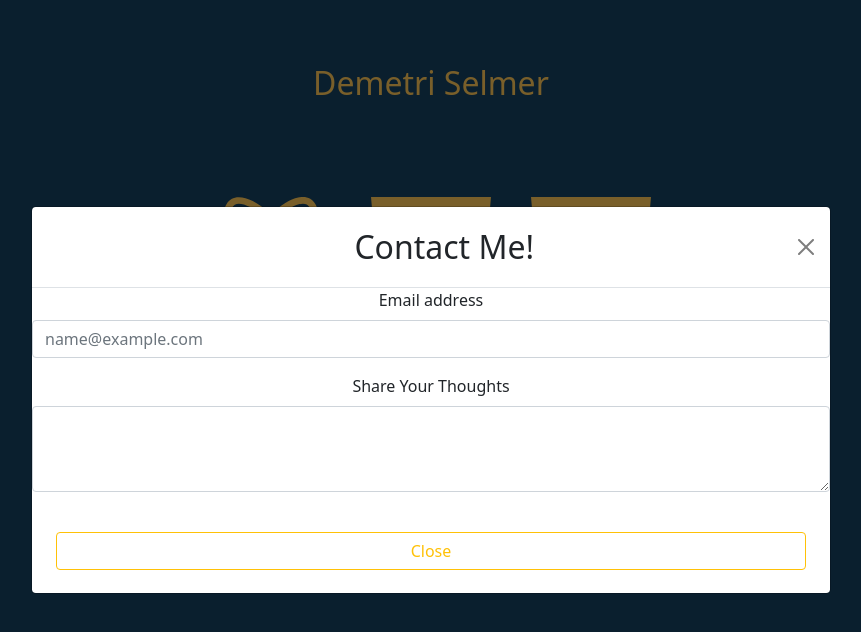
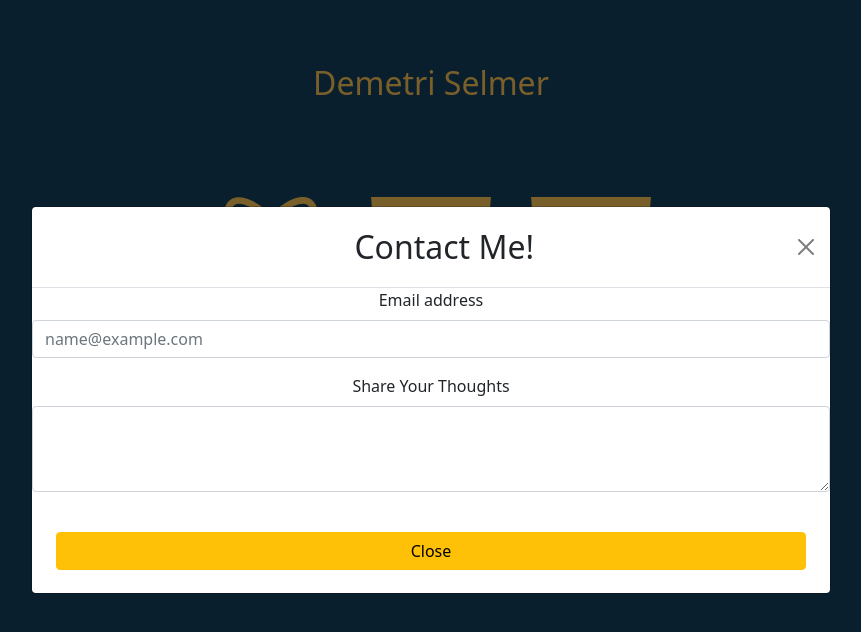
Before and after one commit to dsh410/portfolio, a React (Create React App) app: page / in a window 1280 px wide. Both pictures are taken after a click on the button "Contact Me!". Shown: the top 632 px of the page, without its empty margins (209-1070 px from the left). Built offline with nearby package versions, Linux system fonts and the light colour scheme.

Commit message:
changed buttons for the second time

```diff
--- a/src/Email.js
+++ b/src/Email.js
@@ -26,7 +26,7 @@ function Email(props) {
     <Form.Control as="textarea" rows={3} />
   </Form.Group>
 </Form>
-          <Button variant="outline-warning" onClick={props.onHide}>Close</Button>
+          <Button variant="warning" onClick={props.onHide}>Close</Button>
 
       </Modal>
     );
--- a/src/MyVerticallyCenteredModal.js
+++ b/src/MyVerticallyCenteredModal.js
@@ -22,7 +22,7 @@ function MyVerticallyCenteredModal(props) {
           </p>
         </Modal.Body>
         <Modal.Footer>
-          <Button variant="outline-warning"git add onClick={props.onHide}>Close</Button>
+          <Button variant="warning"git add onClick={props.onHide}>Close</Button>
         </Modal.Footer>
       </Modal>
     );
```
